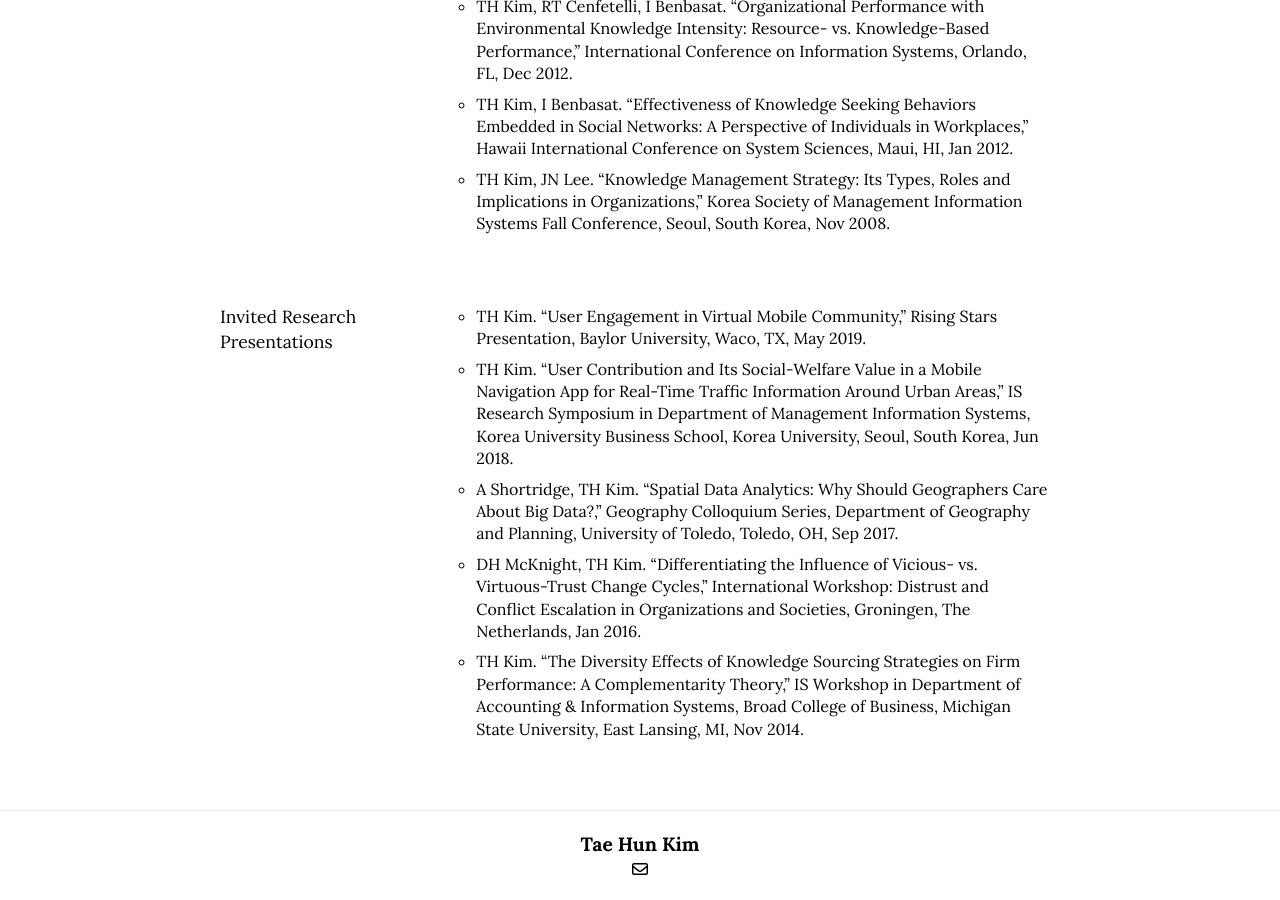
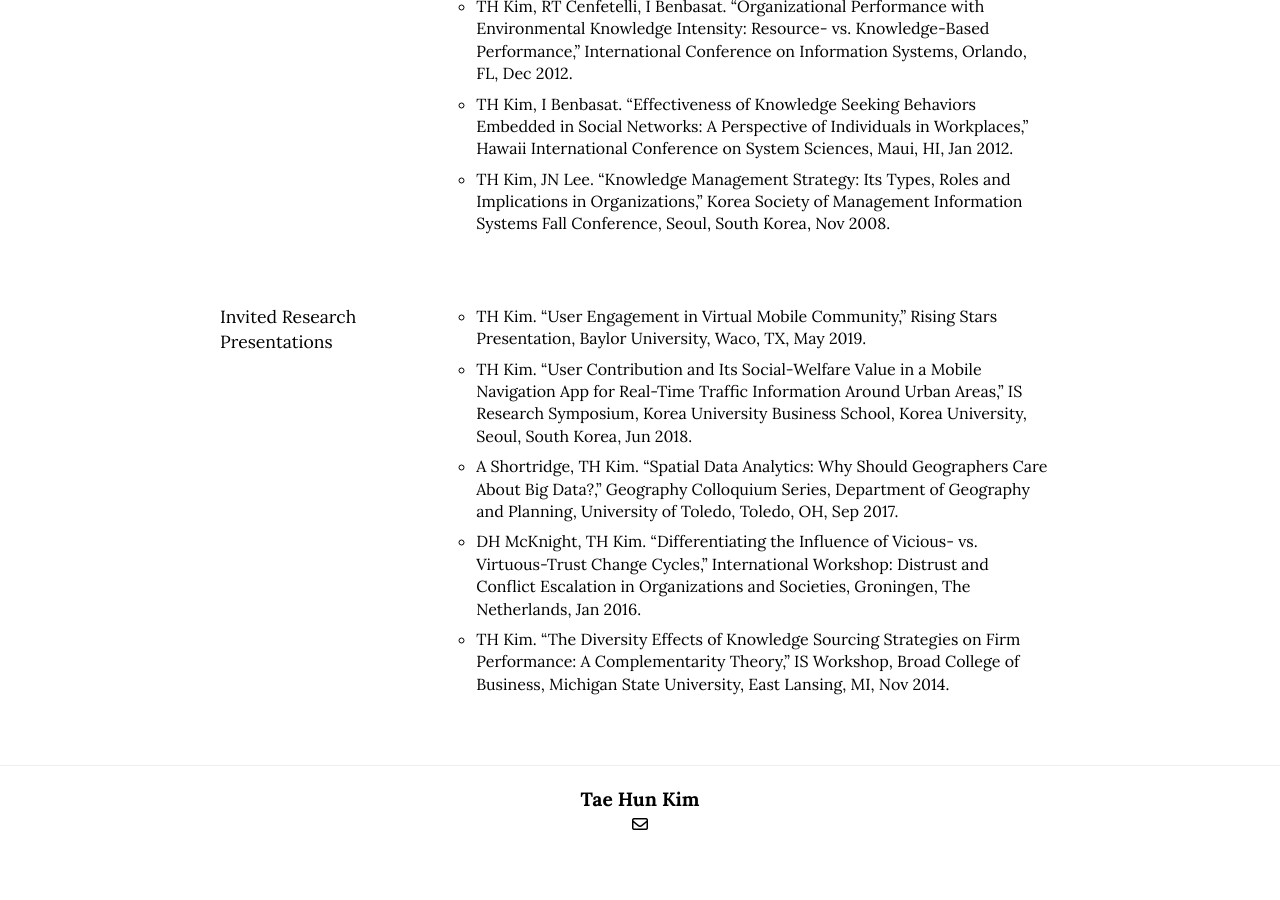
Before and after one commit to istaehun/taehun, a Jekyll site: the page built from index.html, in a window 1280 px wide and 900 px high, scrolled down 2722 px. Built offline with Jekyll 4.4.1, drawn with Linux system fonts in a browser that asks for light colours; nearby versions of some CDN libraries; after the commit the page ends 3577 px from its top, so only the background shows below that.

Commit message:
Update research.yml

```diff
--- a/_data/research.yml
+++ b/_data/research.yml
@@ -40,7 +40,7 @@
   sub-title: Invited Research Presentations
   list:
     - "TH Kim. “User Engagement in Virtual Mobile Community,” Rising Stars Presentation, Baylor University, Waco, TX, May 2019."
-    - "TH Kim. “User Contribution and Its Social-Welfare Value in a Mobile Navigation App for Real-Time Traffic Information Around Urban Areas,” IS Research Symposium in Department of Management Information Systems, Korea University Business School, Korea University, Seoul, South Korea, Jun 2018."
+    - "TH Kim. “User Contribution and Its Social-Welfare Value in a Mobile Navigation App for Real-Time Traffic Information Around Urban Areas,” IS Research Symposium, Korea University Business School, Korea University, Seoul, South Korea, Jun 2018."
     - "A Shortridge, TH Kim. “Spatial Data Analytics: Why Should Geographers Care About Big Data?,” Geography Colloquium Series, Department of Geography and Planning, University of Toledo, Toledo, OH, Sep 2017."
     - "DH McKnight, TH Kim. “Differentiating the Influence of Vicious- vs. Virtuous-Trust Change Cycles,” International Workshop: Distrust and Conflict Escalation in Organizations and Societies, Groningen, The Netherlands, Jan 2016."
-    - "TH Kim. “The Diversity Effects of Knowledge Sourcing Strategies on Firm Performance: A Complementarity Theory,” IS Workshop in Department of Accounting & Information Systems, Broad College of Business, Michigan State University, East Lansing, MI, Nov 2014."
+    - "TH Kim. “The Diversity Effects of Knowledge Sourcing Strategies on Firm Performance: A Complementarity Theory,” IS Workshop, Broad College of Business, Michigan State University, East Lansing, MI, Nov 2014."
```
